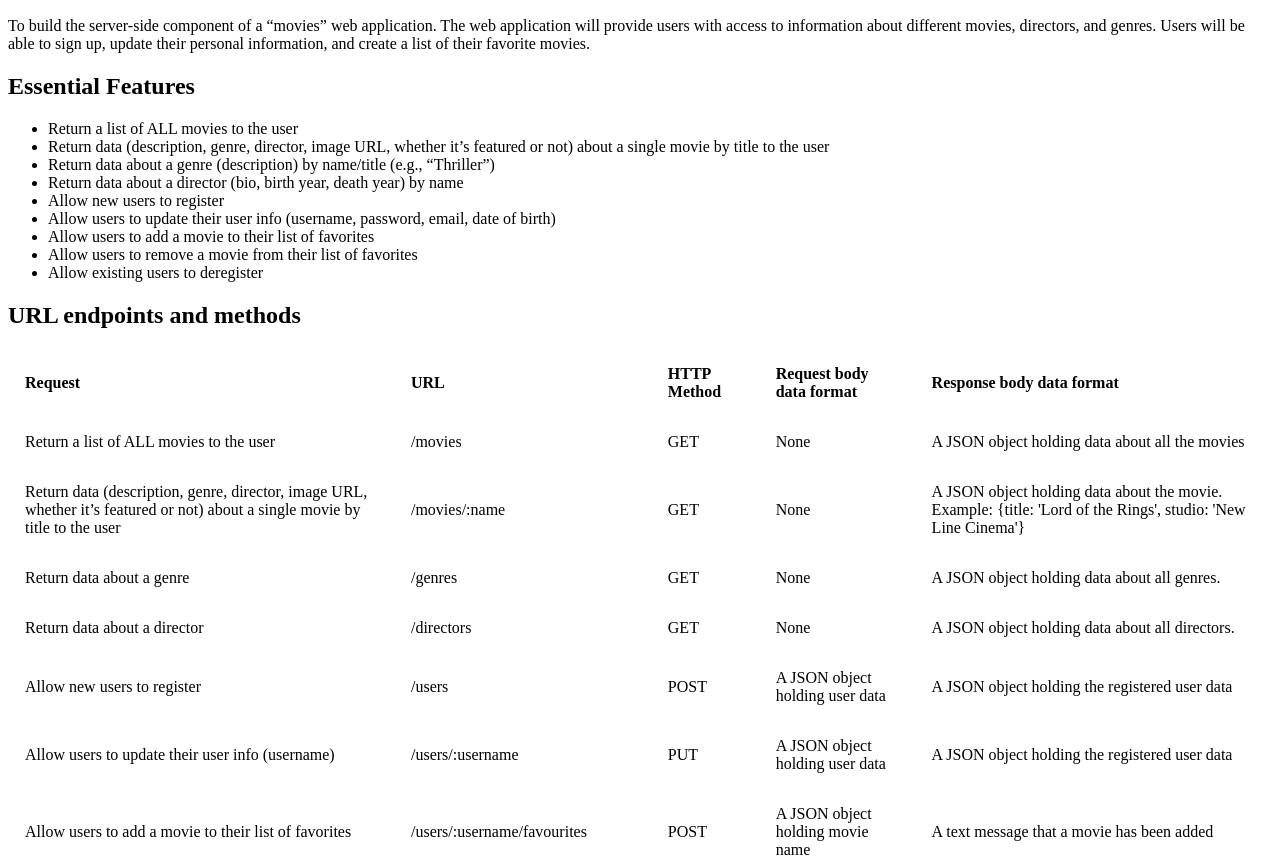
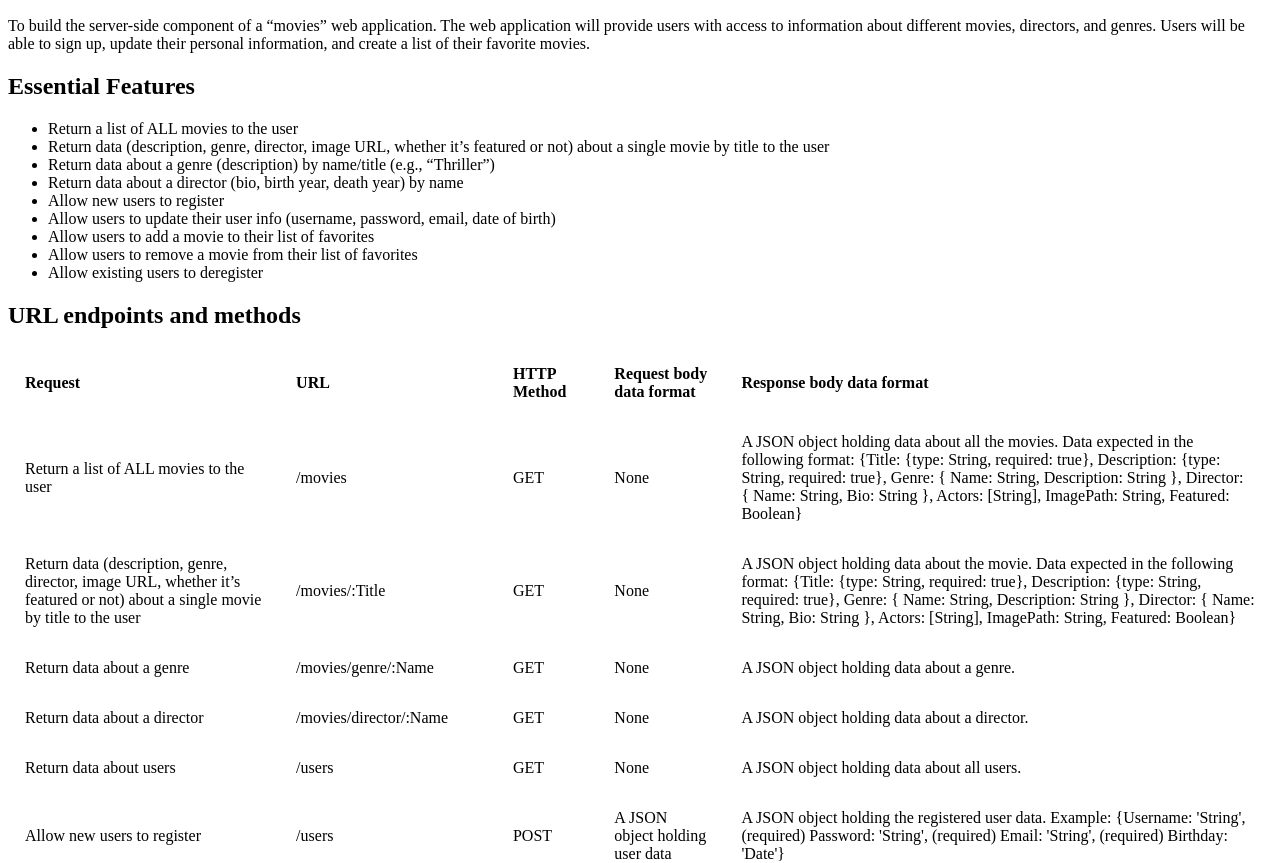
Before and after one commit to Veronika-Ro/myFlix-project, a website: page public/documentation.html in a window 1280 px wide. Shown: the part 110-973 px from the top of the page. Drawn offline with Linux system fonts and the light colour scheme.

Commit message:
Updated documentation

```diff
--- a/public/documentation.html
+++ b/public/documentation.html
@@ -59,63 +59,114 @@
             <td>/movies</td>
             <td>GET</td>
             <td>None</td>
-            <td>A JSON object holding data about all the movies</td>
+            <td>A JSON object holding data about all the movies.
+              Data expected in the following format:
+              {Title: {type: String, required: true},
+                Description: {type: String, required: true},
+                Genre: {
+                    Name: String,
+                    Description: String
+                },
+                Director: {
+                    Name: String,
+                    Bio: String
+                },
+                Actors: [String],
+                ImagePath: String,
+                Featured: Boolean}
+            </td>
           </tr>
           <tr>
             <td>Return data (description, genre, director, image URL, whether it’s featured or not) about a single movie by title to the user</td>
-            <td>/movies/:name</td>
+            <td>/movies/:Title</td>
             <td>GET</td>
             <td>None</td>
             <td>A JSON object holding data about the movie.
-              Example:
-              {title: 'Lord of the Rings',
-              studio: 'New Line Cinema'}</td>
+              Data expected in the following format:
+              {Title: {type: String, required: true},
+                Description: {type: String, required: true},
+                Genre: {
+                    Name: String,
+                    Description: String
+                },
+                Director: {
+                    Name: String,
+                    Bio: String
+                },
+                Actors: [String],
+                ImagePath: String,
+                Featured: Boolean}</td>
           </tr>
           <tr>
             <td>Return data about a genre</td>
-            <td>/genres</td>
+            <td>/movies/genre/:Name</td>
             <td>GET</td>
             <td>None</td>
-            <td>A JSON object holding data about all genres.</td>
+            <td>A JSON object holding data about a genre.</td>
           </tr>
           <tr>
             <td>Return data about a director</td>
-            <td>/directors</td>
+            <td>/movies/director/:Name</td>
             <td>GET</td>
             <td>None</td>
-            <td>A JSON object holding data about all directors.</td>
+            <td>A JSON object holding data about a director.</td>
+          </tr>
+          <tr>
+            <td>Return data about users</td>
+            <td>/users</td>
+            <td>GET</td>
+            <td>None</td>
+            <td>A JSON object holding data about all users.</td>
           </tr>
           <tr>
             <td>Allow new users to register</td>
             <td>/users</td>
             <td>POST</td>
             <td>A JSON object holding user data</td>
-            <td>A JSON object holding the registered user data</td>
+            <td>A JSON object holding the registered user data.
+              Example:
+              {Username: 'String',
+                (required)
+                Password: 'String',
+                (required)
+                Email: 'String',
+                (required)
+                Birthday: 'Date'}
+            </td>
           </tr>
           <tr>
             <td>Allow users to update their user info (username)</td>
-            <td>/users/:username</td>
+            <td>/users/:UserName</td>
             <td>PUT</td>
             <td>A JSON object holding user data</td>
-            <td>A JSON object holding the registered user data</td>
+            <td>A JSON object holding the registered user data
+              Example:
+              {Username: 'String',
+                (required)
+                Password: 'String',
+                (required)
+                Email: 'String',
+                (required)
+                Birthday: 'Date'}
+            </td>
           </tr>
           <tr>
             <td>Allow users to add a movie to their list of favorites </td>
-            <td>/users/:username/favourites</td>
+            <td>/users/:UserName/movie/:ID</td>
             <td>POST</td>
             <td>A JSON object holding movie name</td>
             <td>A text message that a movie has been added</td>
           </tr>
           <tr>
             <td>Allow users to remove a movie from their list of favorites</td>
-            <td>/users/:username/favourites/:movie</td>
+            <td>/users/:UserName/movie/:ID</td>
             <td>DELETE</td>
             <td>None</td>
             <td>A text message indicating movie was successfully removed</td>
           </tr>
           <tr>
             <td>Allow existing users to deregister</td>
-            <td>/users/:username</td>
+            <td>/users/:UserName</td>
             <td>DELETE</td>
             <td>None</td>
             <td>A text message indicating the user was successfully removed</td>
```
